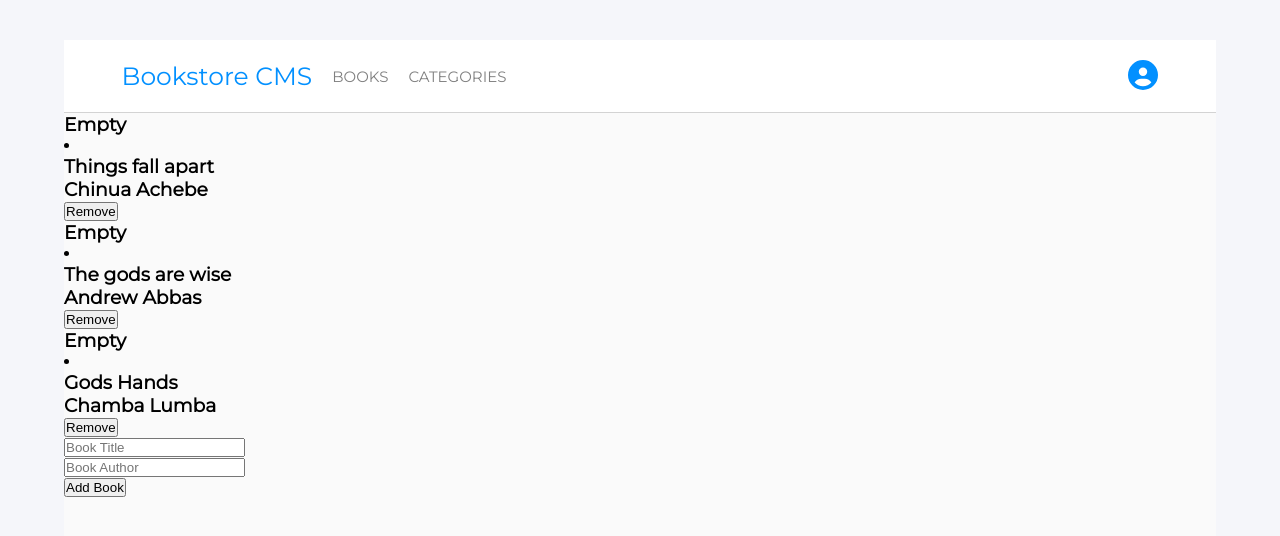
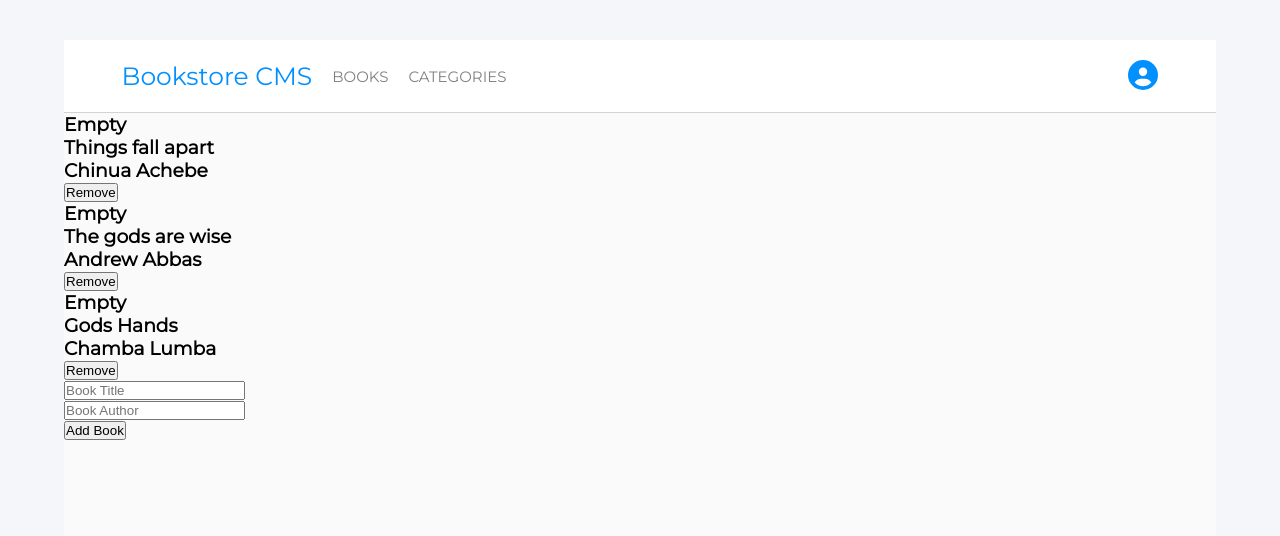
Before and after one commit to ndorrh/bookstore, a React (Create React App) app: page / in a window 1280 px wide. Shown: the top 536 px of the page. Built offline with nearby package versions, Linux system fonts and the light colour scheme.

Commit message:
Modify book component by Adding Key

```diff
--- a/src/components/Book.js
+++ b/src/components/Book.js
@@ -7,10 +7,10 @@ function Book(prop) {
   return (
     <div>
       <div className="book-container" key={id}>
-        <li className="book-info">
+        <div className="book-info">
           <h1>{title}</h1>
           <h3>{author}</h3>
-        </li>
+        </div>
       </div>
     </div>
   );
```
